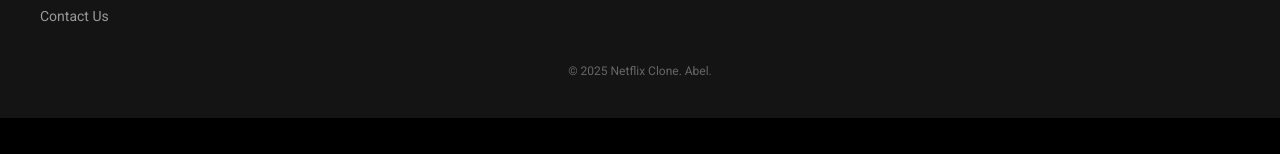
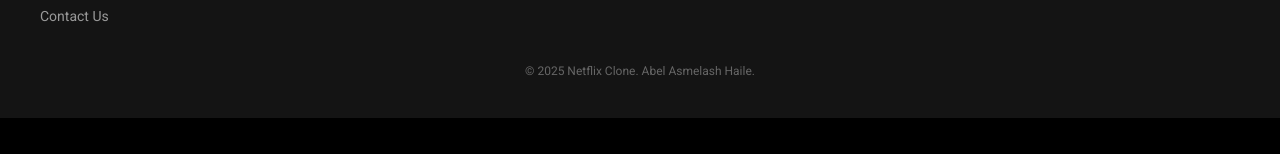
Before and after one commit to myfirstgitma/Netflix-Clone-2025, a React (Vite) app in the folder net-clone/: page / in a window 1280 px wide. Shown: the part 205-359 px from the top of the page. Built offline with nearby package versions, Linux system fonts and the light colour scheme.

Commit message:
unneccesary div deleted

```diff
--- a/net-clone/src/components/Footer/Footer.jsx
+++ b/net-clone/src/components/Footer/Footer.jsx
@@ -62,22 +62,7 @@ const Footer = () => {
         </ul>
       </div>
 
-      {/* <div className="footer-icons">
-        <a href="#">
-          <i className="fab fa-facebook-square"></i>
-        </a>
-        <a href="#">
-          <i className="fab fa-instagram"></i>
-        </a>
-        <a href="#">
-          <i className="fab fa-twitter"></i>
-        </a>
-        <a href="#">
-          <i className="fab fa-youtube"></i>
-        </a>
-      </div> */}
-
-      <p className="footer-note">© 2025 Netflix Clone. Abel.</p>
+      <p className="footer-note">© 2025 Netflix Clone. Abel Asmelash Haile.</p>
     </footer>
   );
 };
```
